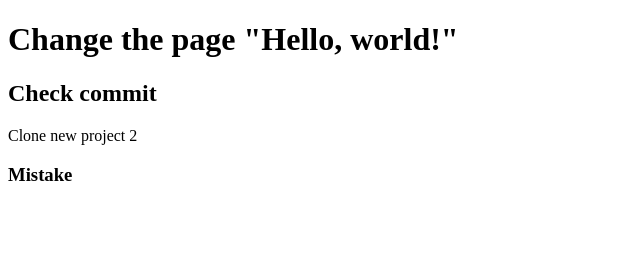
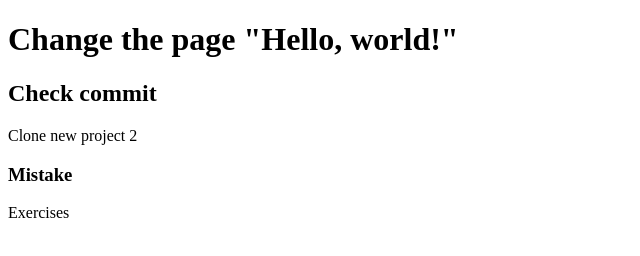
Before and after one commit to Katya-Semenova/projects, a plain HTML site: page index.html in a window 1280 px wide. Shown: the full height of the page, 0-640 px from the left. Drawn offline with Linux system fonts and the light colour scheme.

Commit message:
forth commit

```diff
--- a/index.html
+++ b/index.html
@@ -11,5 +11,6 @@
     <h2>Check commit</h2>
     <div>Clone new project 2</div>
     <h3>Mistake</h3>
+    <div>Exercises</div>
 </body>
 </html>
```
